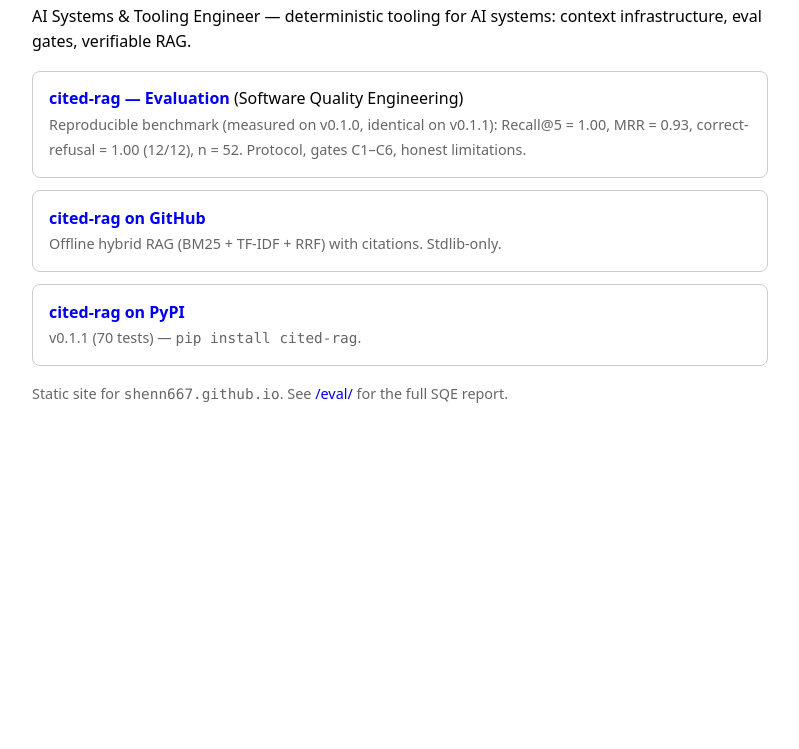
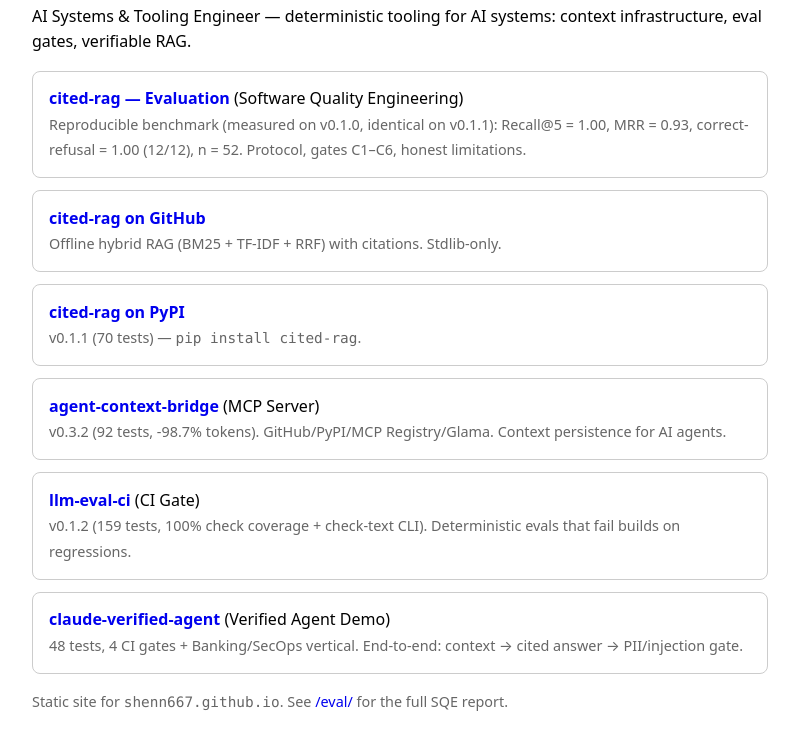
Before and after one commit to shenn667/shenn667.github.io, a plain HTML site: page index.html in a window 1280 px wide. Shown: the part 109-858 px from the top of the page, without its empty margins (240-1039 px from the left). Before the commit the page ends 800 px from the top, so only its background shows below. Drawn offline with Linux system fonts and the light colour scheme.

Commit message:
Add cards for agent-context-bridge v0.3.2, llm-eval-ci v0.1.2, and claude-verified-agent

```diff
--- a/index.html
+++ b/index.html
@@ -25,6 +25,12 @@ ul.cards li { border: 1px solid #ccc; border-radius: 8px; padding: .9rem 1rem; }
 <span class="meta">Offline hybrid RAG (BM25 + TF-IDF + RRF) with citations. Stdlib-only.</span></li>
 <li><strong><a href="https://pypi.org/project/cited-rag/">cited-rag on PyPI</a></strong><br>
 <span class="meta">v0.1.1 (70 tests) — <code>pip install cited-rag</code>.</span></li>
+<li><strong><a href="https://github.com/shenn667/agent-context-bridge">agent-context-bridge</a></strong> (MCP Server)<br>
+<span class="meta">v0.3.2 (92 tests, -98.7% tokens). GitHub/PyPI/MCP Registry/Glama. Context persistence for AI agents.</span></li>
+<li><strong><a href="https://github.com/shenn667/llm-eval-ci">llm-eval-ci</a></strong> (CI Gate)<br>
+<span class="meta">v0.1.2 (159 tests, 100% check coverage + check-text CLI). Deterministic evals that fail builds on regressions.</span></li>
+<li><strong><a href="https://github.com/shenn667/claude-verified-agent">claude-verified-agent</a></strong> (Verified Agent Demo)<br>
+<span class="meta">48 tests, 4 CI gates + Banking/SecOps vertical. End-to-end: context → cited answer → PII/injection gate.</span></li>
 </ul>
 <p class="meta">Static site for <code>shenn667.github.io</code>. See <a href="eval/">/eval/</a> for the full SQE report.</p>
 </body>
```
